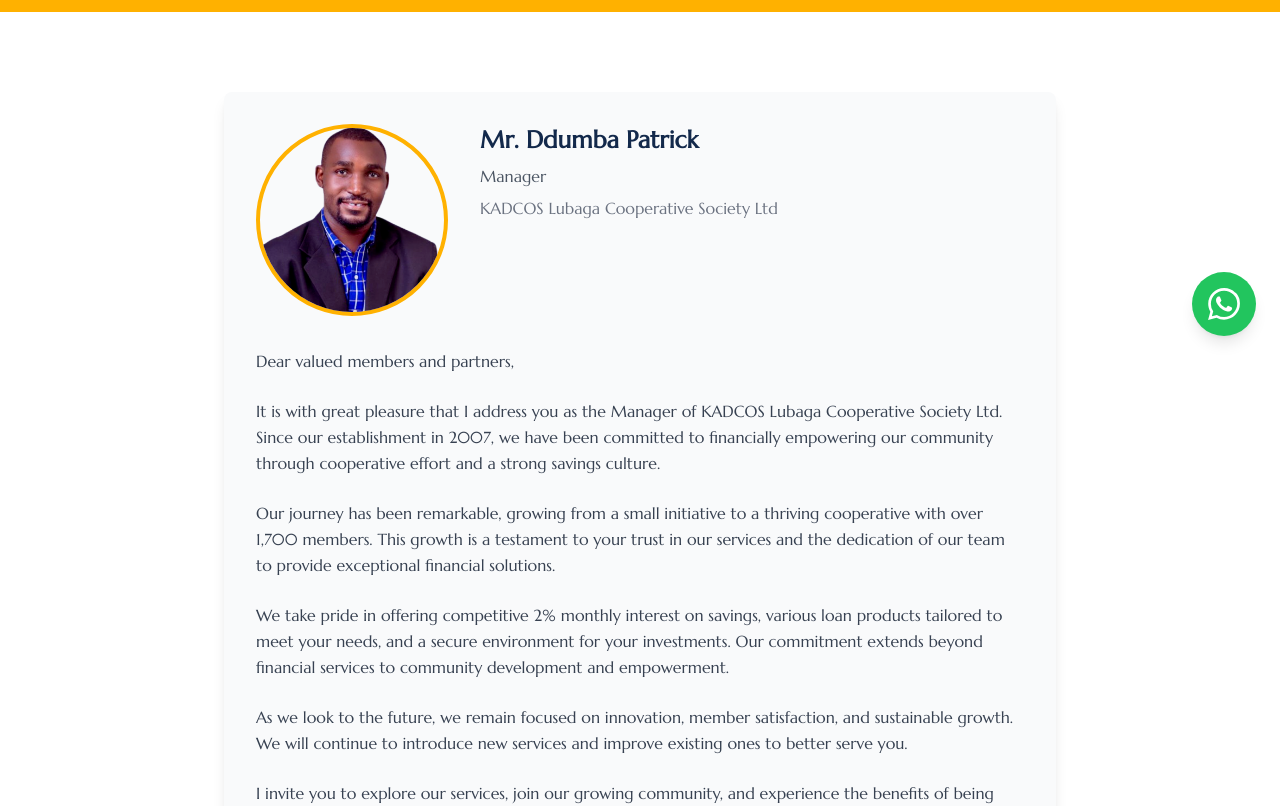
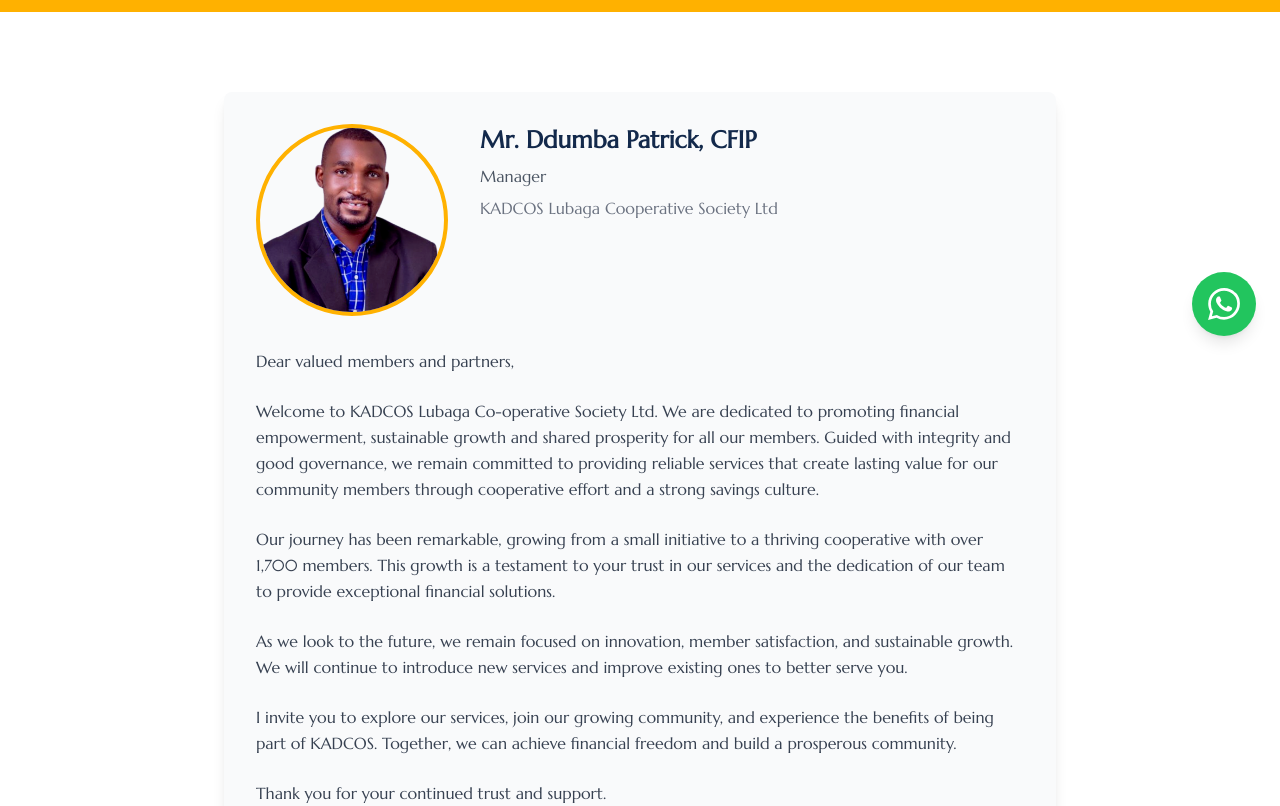
Before and after one commit to marksemakula/kadcos2025, a React (Vite) app: page /#/managers-message in a window 1280 px wide. Shown: the part 440-1246 px from the top of the page. Built offline with nearby package versions, Linux system fonts and the light colour scheme.

Commit message:
Update ManagersMessage.jsx

```diff
--- a/src/pages/ManagersMessage.jsx
+++ b/src/pages/ManagersMessage.jsx
@@ -39,7 +39,7 @@
               />
               <div>
                 <h2 className="text-2xl font-bold text-secondary mb-2 font-marcellus">
-                  Mr. Ddumba Patrick
+                  Mr. Ddumba Patrick, CFIP
                 </h2>
                 <p className="text-gray-600 font-marcellus mb-2">Manager</p>
                 <p className="text-gray-500 font-marcellus">KADCOS Lubaga Cooperative Society Ltd</p>
@@ -52,21 +52,16 @@
               </p>
 
               <p className="text-gray-700 mb-6 font-marcellus leading-relaxed">
-                It is with great pleasure that I address you as the Manager of KADCOS Lubaga Cooperative Society Ltd.
-                Since our establishment in 2007, we have been committed to financially empowering our community through
-                cooperative effort and a strong savings culture.
+                Welcome to KADCOS Lubaga Co-operative Society Ltd. We are dedicated to promoting financial empowerment,
+                sustainable growth and shared prosperity for all our members. Guided with integrity and good governance,
+                we remain committed to providing reliable services that create lasting value for our community members
+                through cooperative effort and a strong savings culture.
               </p>
 
               <p className="text-gray-700 mb-6 font-marcellus leading-relaxed">
                 Our journey has been remarkable, growing from a small initiative to a thriving cooperative with over
                 1,700 members. This growth is a testament to your trust in our services and the dedication of our team
                 to provide exceptional financial solutions.
-              </p>
-
-              <p className="text-gray-700 mb-6 font-marcellus leading-relaxed">
-                We take pride in offering competitive 2% monthly interest on savings, various loan products tailored to
-                meet your needs, and a secure environment for your investments. Our commitment extends beyond financial
-                services to community development and empowerment.
               </p>
 
               <p className="text-gray-700 mb-6 font-marcellus leading-relaxed">
@@ -85,7 +80,7 @@
 
               <p className="text-gray-700 mt-8 font-marcellus leading-relaxed">
                 Sincerely,<br />
-                <strong>Patrick Ddumba</strong><br />
+                <strong>Patrick Ddumba, CFIP</strong><br />
                 Manager<br />
                 KADCOS Lubaga Cooperative Society Ltd
               </p>
```
